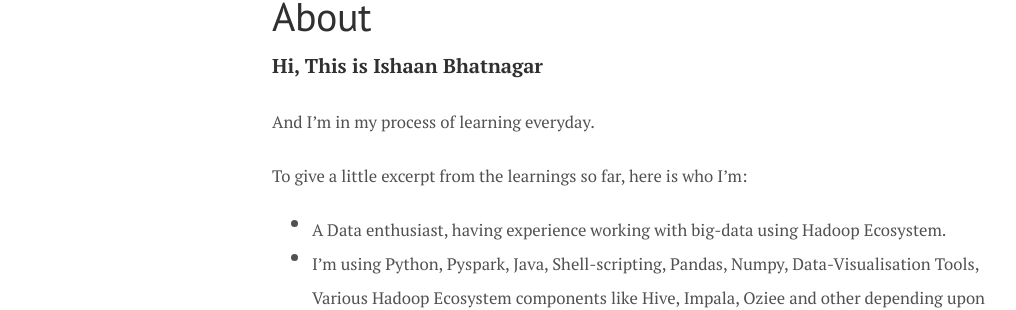
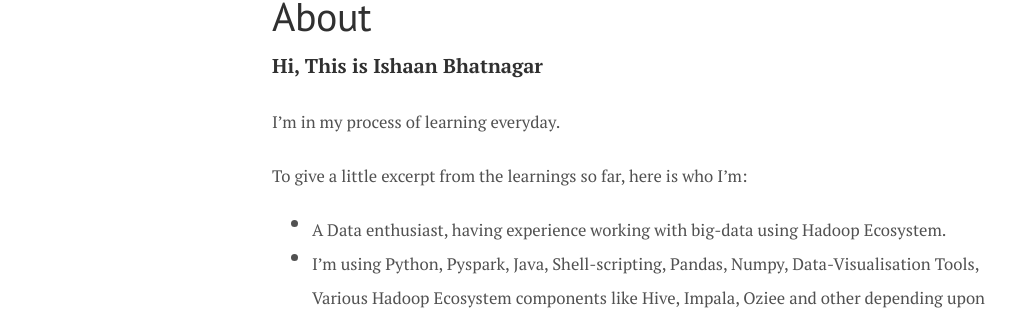
Before and after one commit to IshaanBhatnagar25/IshaanBhatnagar25.github.io, a Jekyll site: the page built from about.md, in a window 1280 px wide. Shown: the part 141-451 px from the top of the page, without its empty margins (8-1024 px from the left). Built offline with Jekyll 4.4.1, drawn with Linux system fonts in a browser that asks for light colours; nearby versions of some CDN libraries.

Commit message:
Fix_about_v3

```diff
--- a/about.md
+++ b/about.md
@@ -5,7 +5,7 @@ title: About
 
 <p><strong>Hi, This is Ishaan Bhatnagar</strong></p>
 
-<sub> And I'm in my process of learning everyday.</sub>
+<sub> I'm in my process of learning everyday.</sub>
 
 <sub>To give a little excerpt from the learnings so far, here is who I'm:</sub>
 - <sub> A Data enthusiast, having experience working with big-data using Hadoop Ecosystem.</sub>
```
